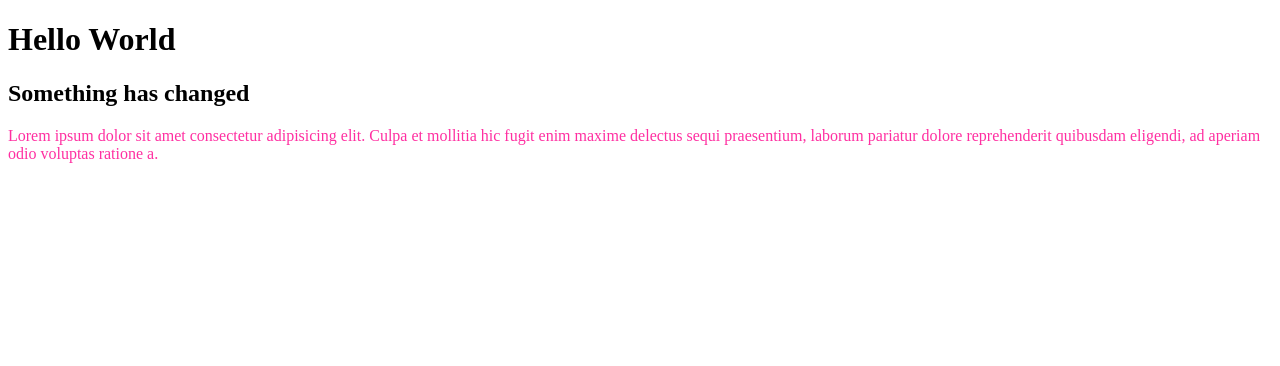
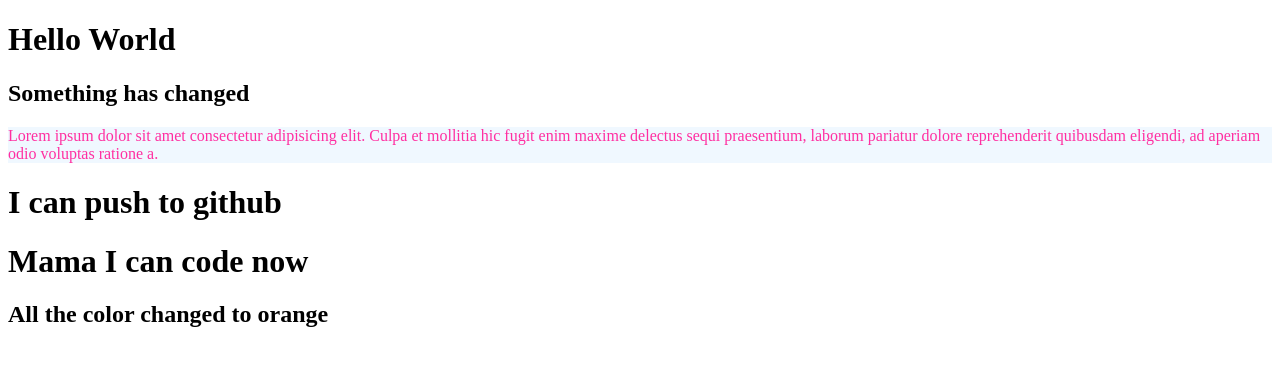
Before and after one commit to Piash-islam/my-second-repo, a plain HTML site: page index.html in a window 1280 px wide. Drawn offline with Linux system fonts and the light colour scheme.

Commit message:
heading added

```diff
--- a/index.html
+++ b/index.html
@@ -15,5 +15,8 @@
       hic fugit enim maxime delectus sequi praesentium, laborum pariatur dolore
       reprehenderit quibusdam eligendi, ad aperiam odio voluptas ratione a.
     </p>
+    <h1>I can push to github</h1>
+    <h1>Mama I can code now</h1>
+    <h2>All the color changed to orange</h2>
   </body>
 </html>
--- a/style.css
+++ b/style.css
@@ -1,3 +1,4 @@
 p{
     color: rgb(255, 47, 161);
+    background-color: aliceblue;
 }
```
